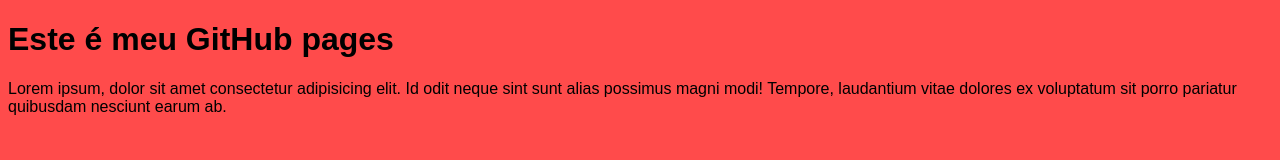
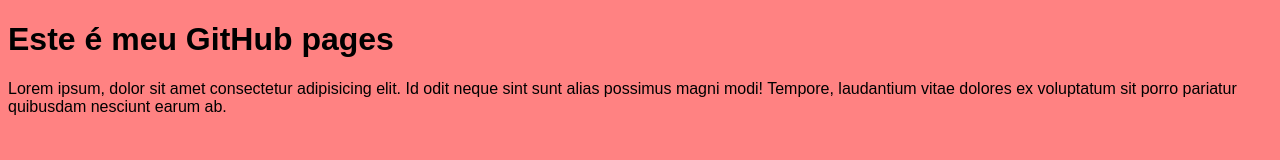
Before and after one commit to IanSouza05/IanSouza05.github.io, a plain HTML site: page index.html in a window 1280 px wide. Drawn offline with Linux system fonts and the light colour scheme.

Commit message:
Mudança2

```diff
--- a/index.html
+++ b/index.html
@@ -6,7 +6,7 @@
     <title>Meu GitHub Pages</title>
     <style>
         body {
-            background-color: rgb(255, 75, 75);
+            background-color: rgb(255, 130, 130);
             font-family: arial;
             align-items: center;
         }
```
